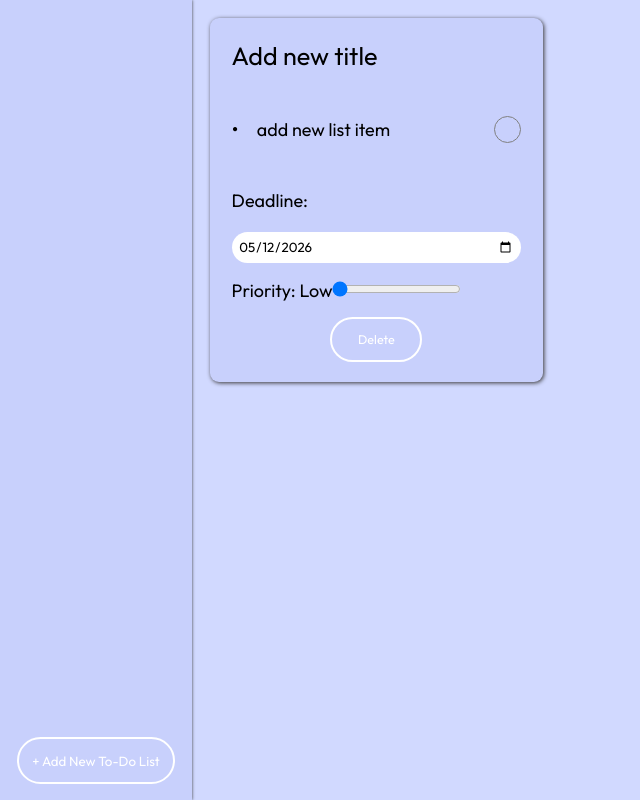
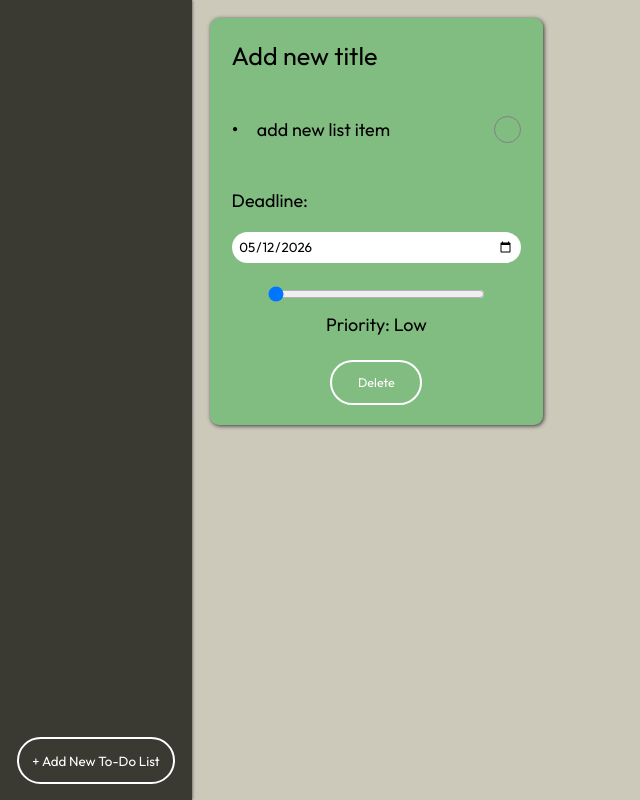
Before and after one commit to jsporle/odin-todo, a website built with webpack: page src/index.html in a window 1280 px wide. Shown: the whole page, without its empty margins (0-640 px from the left). Built offline with nearby package versions, Linux system fonts and the light colour scheme.

Commit message:
style priority

```diff
--- a/src/style.css
+++ b/src/style.css
@@ -10,8 +10,8 @@
 }
 
 :root {
-    --main-bg-color: rgb(209, 217, 255);
-    --secondary-bg-color: rgb(200, 208, 252);
+    --main-bg-color: rgb(204, 201, 187);
+    --secondary-bg-color: rgb(58, 58, 51);
     --text-color: rgb(0, 0, 0);
     --text-neutral: gray;
     --font-default: 18px;
@@ -75,7 +75,6 @@ body {
 .todo-item {
     display: flex;
     flex-direction: column;
-    background-color: var(--secondary-bg-color);
     box-shadow: 1px 1px 4px 0px rgb(56, 55, 55);
     border-radius: 0.5em;
     padding: 1.2em;
@@ -95,7 +94,7 @@ body {
 .todo-title:focus {
     border: none;
     outline: none;
-    background-color: var(--secondary-bg-color);
+    background-color: inherit;
     font-size: calc(var(--font-default)*1.4);
 }
 
@@ -131,7 +130,7 @@ li textarea {
     outline: none;
     font-size: inherit;
     font-family: inherit;
-    background-color: var(--secondary-bg-color);
+    background-color: inherit;
 }
 
 li::before {
@@ -233,6 +232,35 @@ li input[type="checkbox"]:checked::after {
     transform: scale(1.2);
 }
 
+.priority-container {
+    display: flex;
+    flex-direction: column;
+    align-items: center;
+    gap: 0.5em;
+    margin: 0.5em;
+}
+
+.priority-container input[type="range"] {
+    width: 80%;
+    cursor: pointer;
+}
+
+.priority-container label {
+    order: 2;
+}
+
+.todo-item.priority-1 {
+    background-color: rgb(129, 188, 129);
+}
+
+.todo-item.priority-2 {
+    background-color: rgb(233, 209, 131);
+}
+
+.todo-item.priority-3 {
+    background-color: rgb(207, 147, 147);
+}
+
 .delete-btn {
     align-self: center;
     width: 7em;
@@ -242,8 +270,9 @@ li input[type="checkbox"]:checked::after {
     border-radius: 2em;
     font-size: calc(var(--font-default)*0.7);
     color: white;
-    background-color: var(--secondary-bg-color);
-    transition: all 200ms ease-in-out;
+    background-color: inherit;
+    transition: transform 200ms ease-in-out,
+                outline 200ms ease-in-out;
 }
 
 .delete-btn:hover {
@@ -251,4 +280,5 @@ li input[type="checkbox"]:checked::after {
     transform: scale(1.05);
     outline: none;
     background-color: var(--error-red);
+    transition: background-color 200ms ease, transform 200ms ease-in-out;
 }
```
